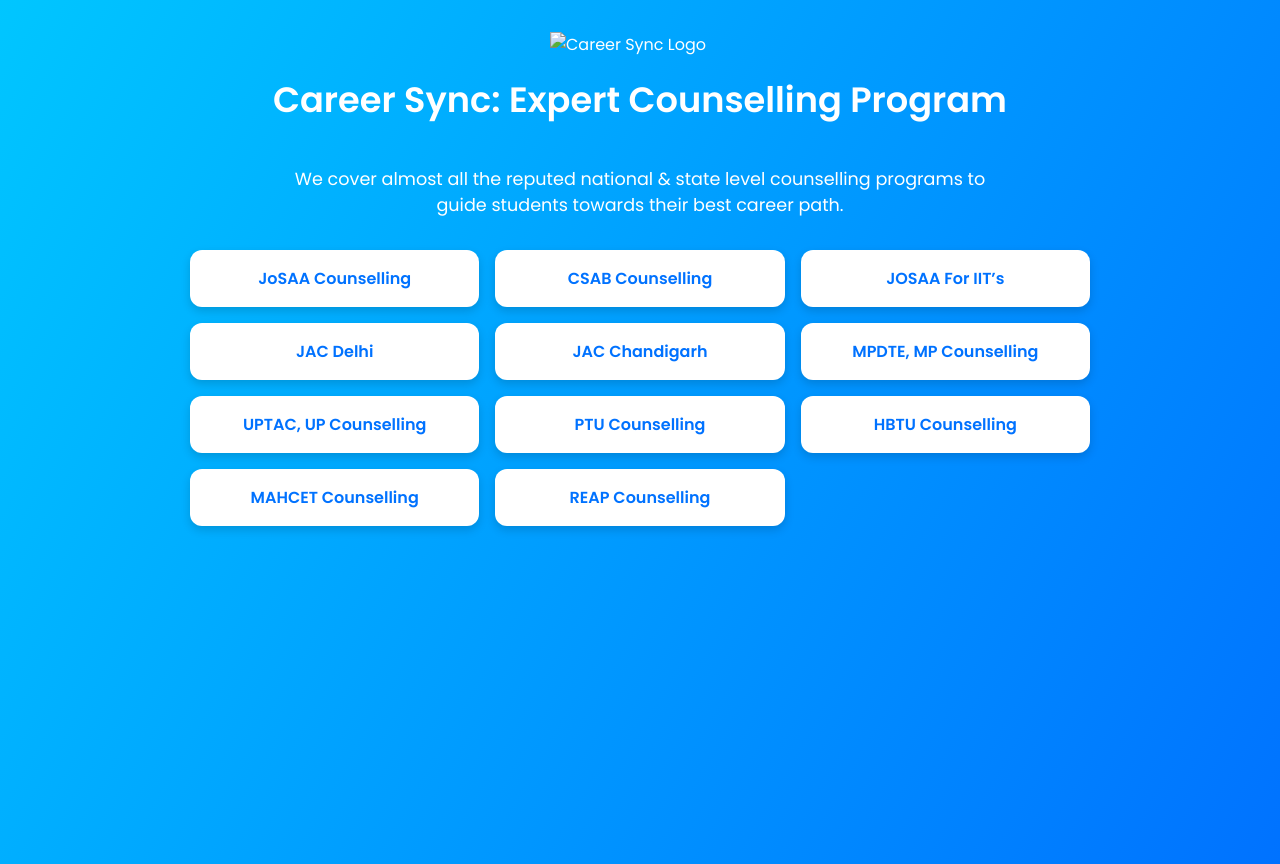
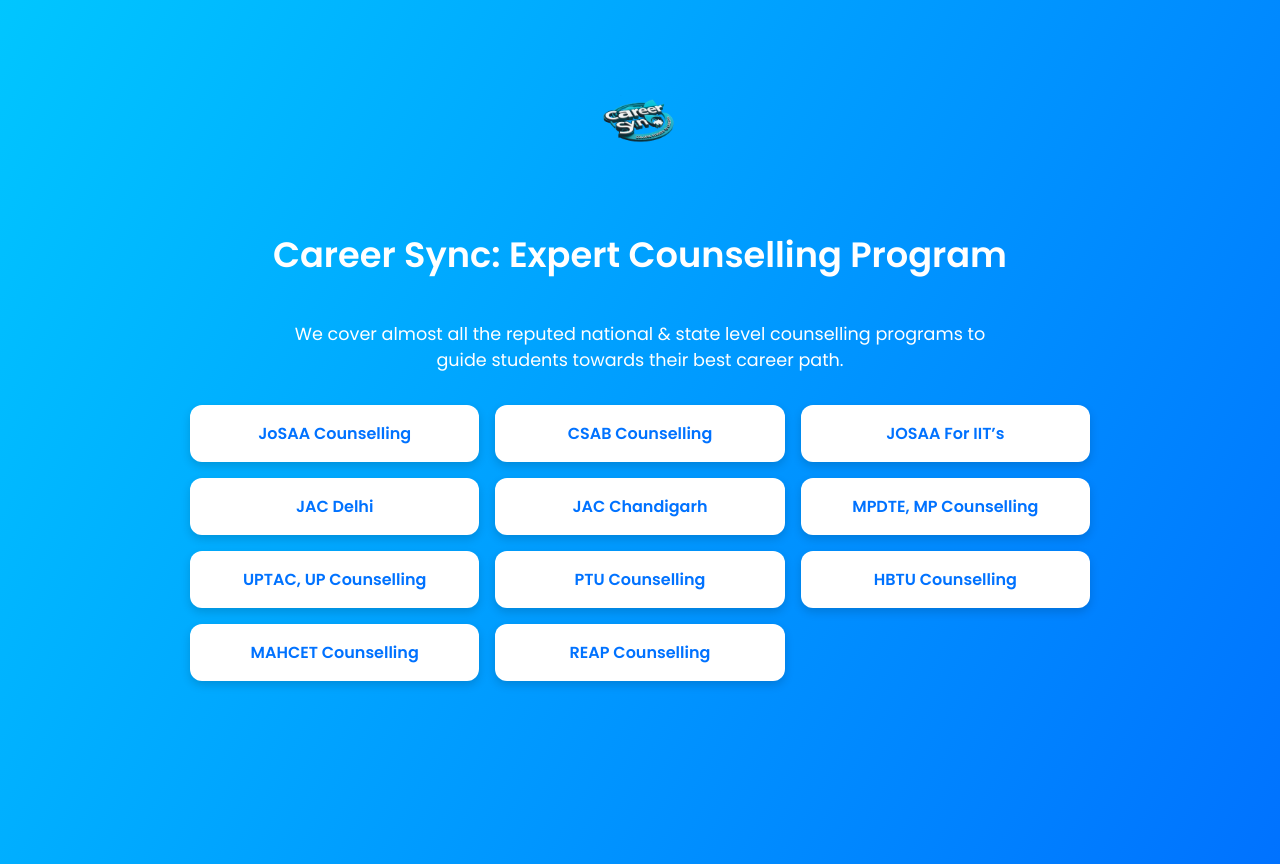
Before and after one commit to CareerSync111/CareerSync-All_Counsellings, a plain HTML site: page index.html in a window 1280 px wide. Drawn offline with Linux system fonts and the light colour scheme.

Commit message:
Update index.html

```diff
--- a/index.html
+++ b/index.html
@@ -74,7 +74,7 @@
   </style>
 </head>
 <body>
-  <img src="Untitled_design__1_-removebg-preview (1).png" alt="Career Sync Logo" class="logo">
+  <img src="logo.png" alt="Career Sync Logo" class="logo">
   <h1>Career Sync: Expert Counselling Program</h1>
   <p>We cover almost all the reputed national & state level counselling programs to guide students towards their best career path.</p>
 
```
